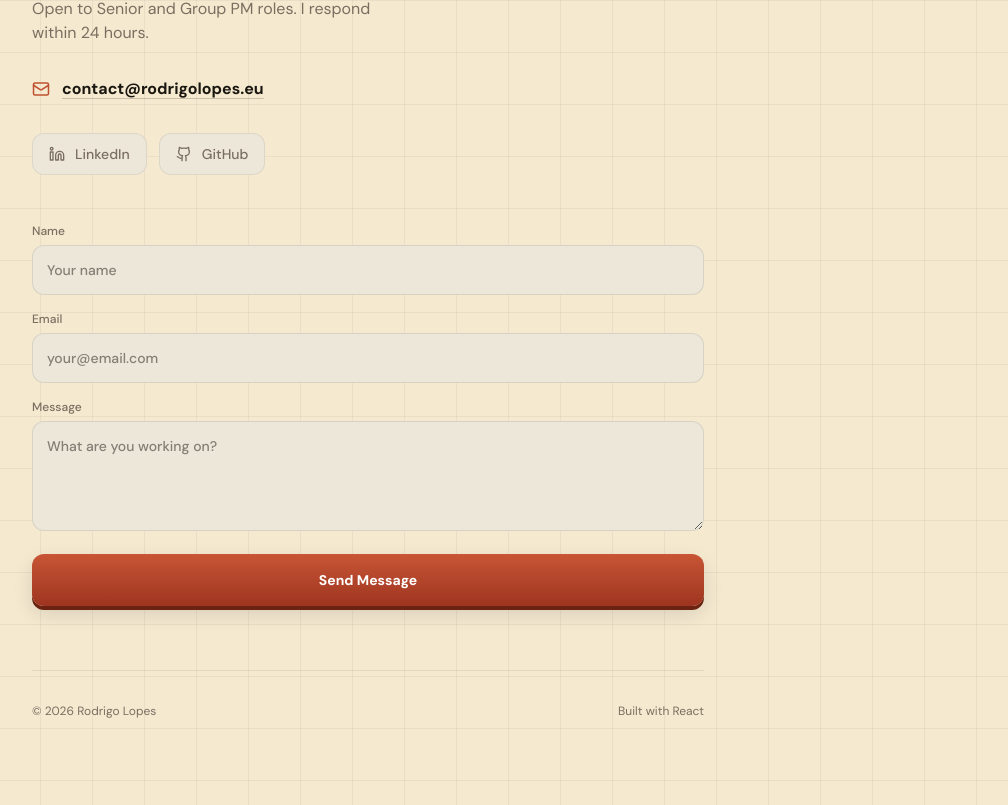
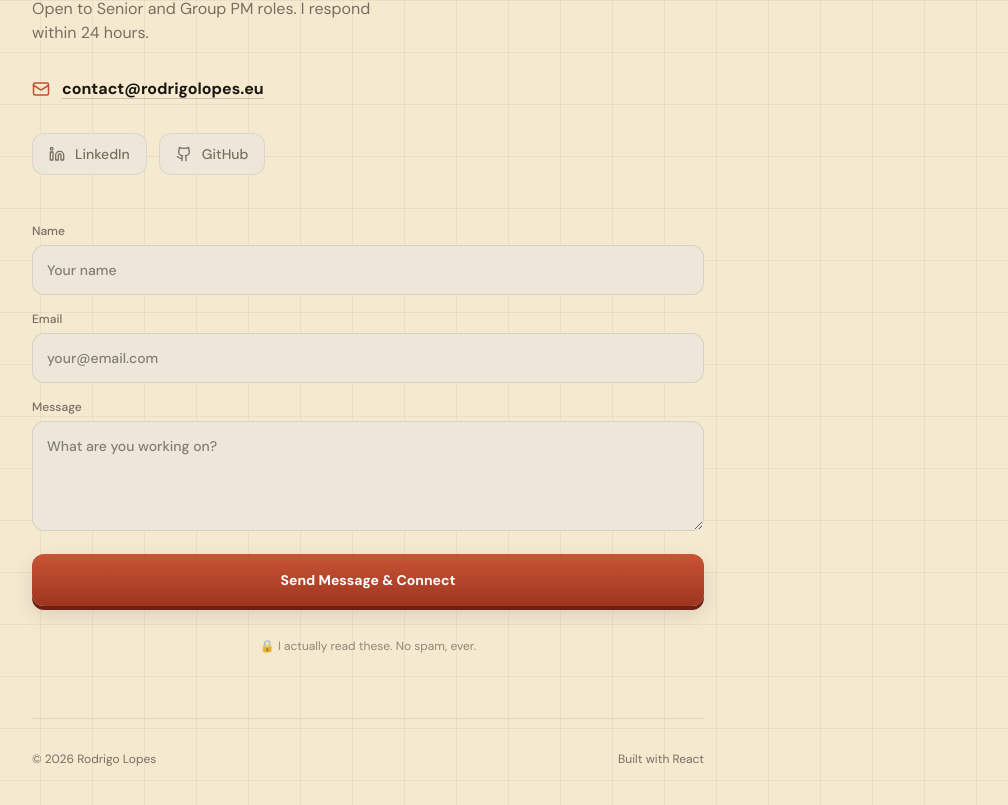
Before and after one commit to r0l0pes/portifaria, a React (Vite) app: page / in a window 1280 px wide. Shown: the part 4264-5069 px from the top of the page, without its empty margins (272-1280 px from the left). Built offline with nearby package versions, Linux system fonts and the light colour scheme; no server answers.

Commit message:
feat: complete CRO optimization on contact form and add new form-cro command

```diff
--- a/index.html
+++ b/index.html
@@ -16,6 +16,12 @@
     <link href="https://fonts.googleapis.com/css2?family=Bricolage+Grotesque:opsz,wght@12..96,400;12..96,500;12..96,700;12..96,800&family=DM+Sans:ital,opsz,wght@0,9..40,300;0,9..40,400;0,9..40,500;0,9..40,700&display=swap" rel="stylesheet" />
 </head>
   <body>
+    <!-- A little help for the Netlify post-processing bots -->
+    <form name="contact" netlify netlify-honeypot="bot-field" hidden>
+      <input type="text" name="name" />
+      <input type="email" name="email" />
+      <textarea name="message"></textarea>
+    </form>
     <div id="root"></div>
     <script type="module" src="/index.tsx"></script>
   </body>
--- a/src/components/sections/Contact.tsx
+++ b/src/components/sections/Contact.tsx
@@ -15,12 +15,23 @@ const ContactForm = () => {
   const handleSubmit = (e: React.FormEvent<HTMLFormElement>) => {
     e.preventDefault();
     setStatus('submitting');
-    const formData = new FormData(e.currentTarget);
-    const name = formData.get('name');
-    const email = formData.get('email');
-    const message = formData.get('message');
-    window.location.href = `mailto:${HERO_DATA.contact.email}?subject=Message from Portfolio - ${name}&body=${message}%0D%0A%0D%0AFrom: ${name} (${email})`;
-    setTimeout(() => setStatus('success'), 1000);
+    const form = e.currentTarget;
+    const formData = new FormData(form);
+
+    fetch('/', {
+      method: 'POST',
+      headers: { 'Content-Type': 'application/x-www-form-urlencoded' },
+      body: new URLSearchParams(formData as any).toString(),
+    })
+      .then(() => {
+        setStatus('success');
+        form.reset();
+      })
+      .catch((error) => {
+        console.error(error);
+        setStatus('idle');
+      });
+
     logEvent('Contact', 'Send Message', 'Form Submit');
   };
 
@@ -35,7 +46,8 @@ const ContactForm = () => {
   }
 
   return (
-    <form onSubmit={handleSubmit} className="space-y-4">
+    <form name="contact" data-netlify="true" onSubmit={handleSubmit} className="space-y-4">
+      <input type="hidden" name="form-name" value="contact" />
       <div>
         <label htmlFor="name" className="block text-xs font-medium text-ink-muted mb-1.5">Name</label>
         <input required name="name" type="text" id="name"
@@ -63,8 +75,11 @@ const ContactForm = () => {
         whileTap={{ y: 3, boxShadow: '0 1px 0 #6B2210' }}
         transition={{ type: 'spring', stiffness: 500, damping: 20 }}
       >
-        {status === 'submitting' ? 'Opening Email...' : 'Send Message'}
+        {status === 'submitting' ? 'Sending...' : 'Send Message & Connect'}
       </motion.button>
+      <p className="text-center text-xs text-ink-muted/80 mt-3 pt-1">
+        🔒 I actually read these. No spam, ever.
+      </p>
     </form>
   );
 };
```
Also changed, not shown: .claude/commands/form-cro.md (added).
